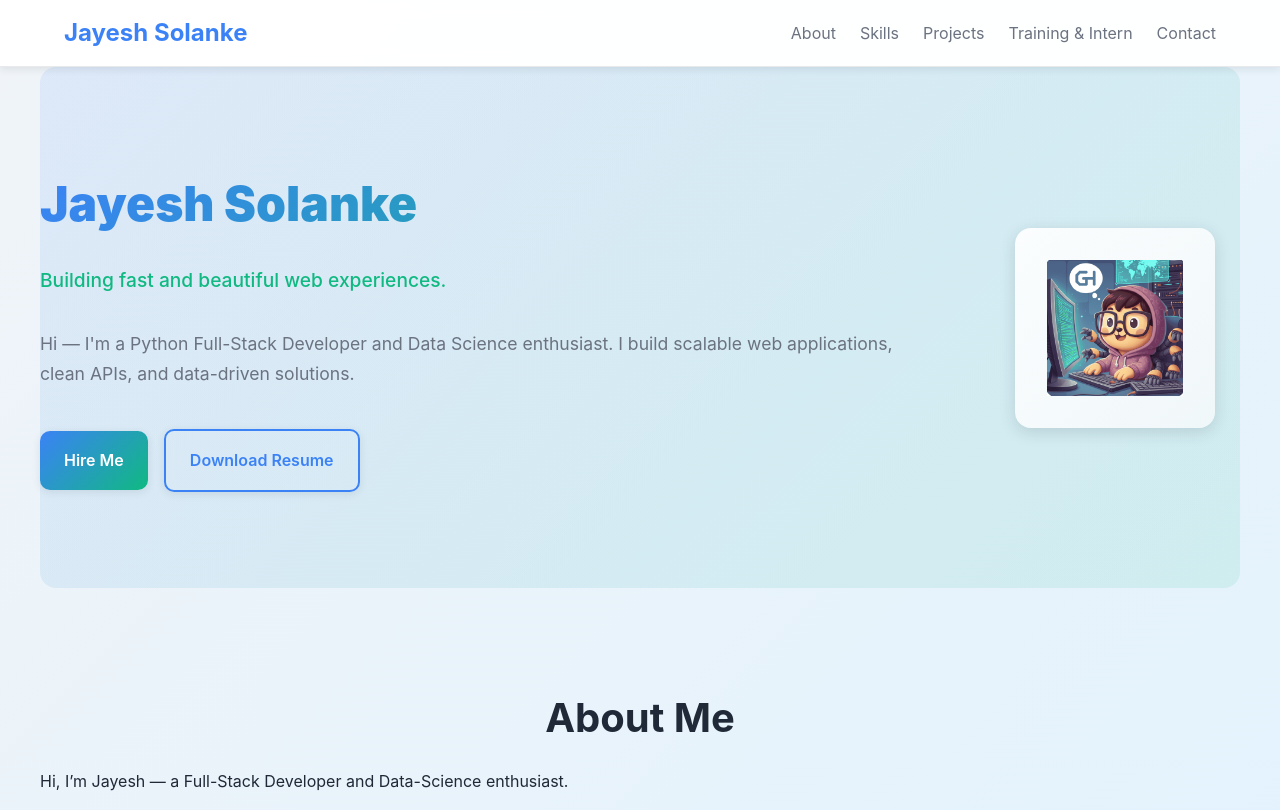
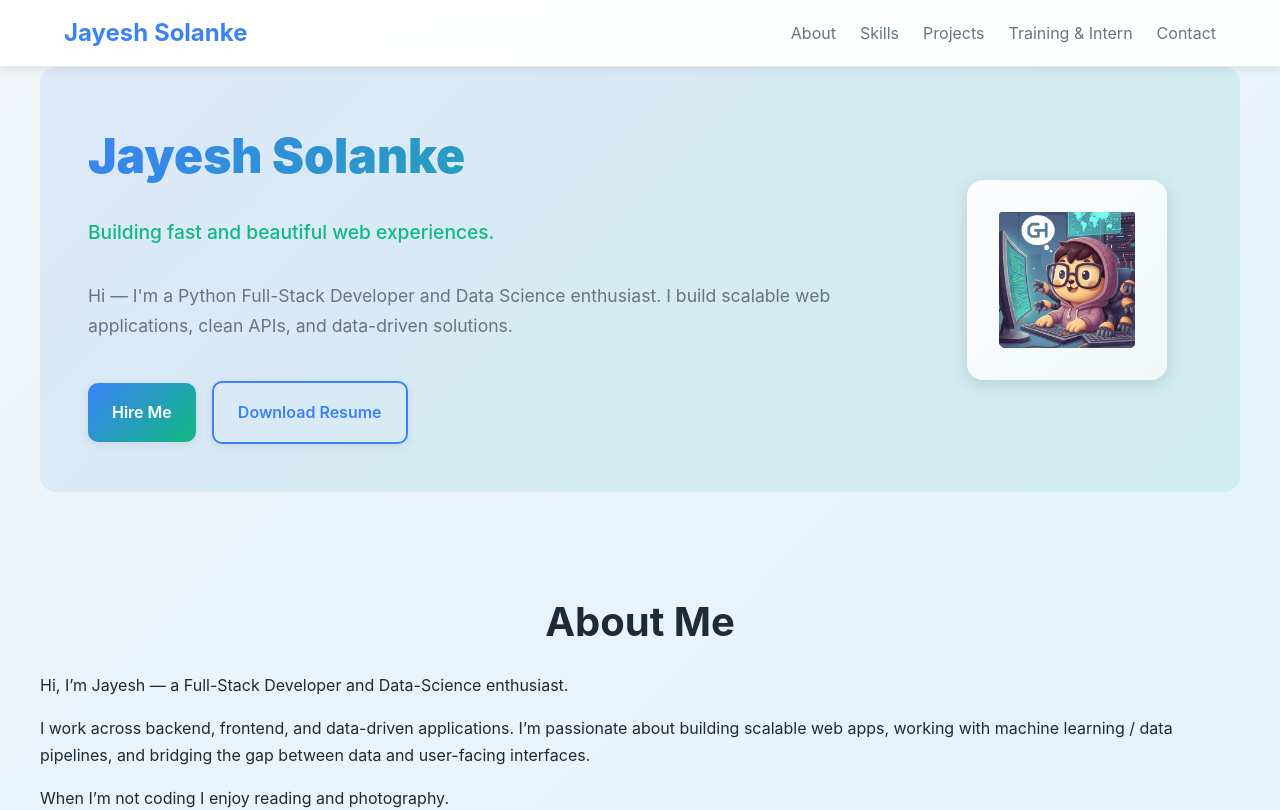
Before and after one commit to jayesh-87/Portfolio, a React (Vite) app: page / in a window 1280 px wide. Shown: the top 810 px of the page. Built offline with nearby package versions, Linux system fonts and the light colour scheme.

Commit message:
Updated portfolio with new project

```diff
--- a/src/styles.css
+++ b/src/styles.css
@@ -74,7 +74,18 @@ body {
 }
 
 
-.hero { display: flex; gap: 4rem; align-items: center; padding: 6rem 0; background: linear-gradient(135deg, rgba(59,130,246,0.1) 0%, rgba(16,185,129,0.1) 100%); border-radius: var(--border-radius); margin-bottom: 2rem; } /* Added subtle background gradient and margin */
+/* .hero { display: flex; gap: 4rem; align-items: center; padding: 6rem 0; background: linear-gradient(135deg, rgba(59,130,246,0.1) 0%, rgba(16,185,129,0.1) 100%); border-radius: var(--border-radius); margin-bottom: 2rem; } Added subtle background gradient and margin */
+.hero {
+  display: flex;
+  gap: 4rem;
+  align-items: center;
+  padding: 3rem;
+  background: linear-gradient(135deg, rgba(59,130,246,0.1) 0%, rgba(16,185,129,0.1) 100%);
+  border-radius: var(--border-radius);
+  margin-bottom: 2rem;
+}
+
+
 .hero-left { flex: 1; }
 .hero-right { width: 250px; display: flex; justify-content: center; align-items: center; }
 .hero h1 { margin: 0 0 .5rem 0; font-size: 3rem; font-weight: 900; background: linear-gradient(135deg, var(--accent), var(--secondary)); -webkit-background-clip: text; -webkit-text-fill-color: transparent; } /* Gradient text for wow factor */
```
Also changed, not shown: 4 other files (tests, documents, lock files or other folders).
